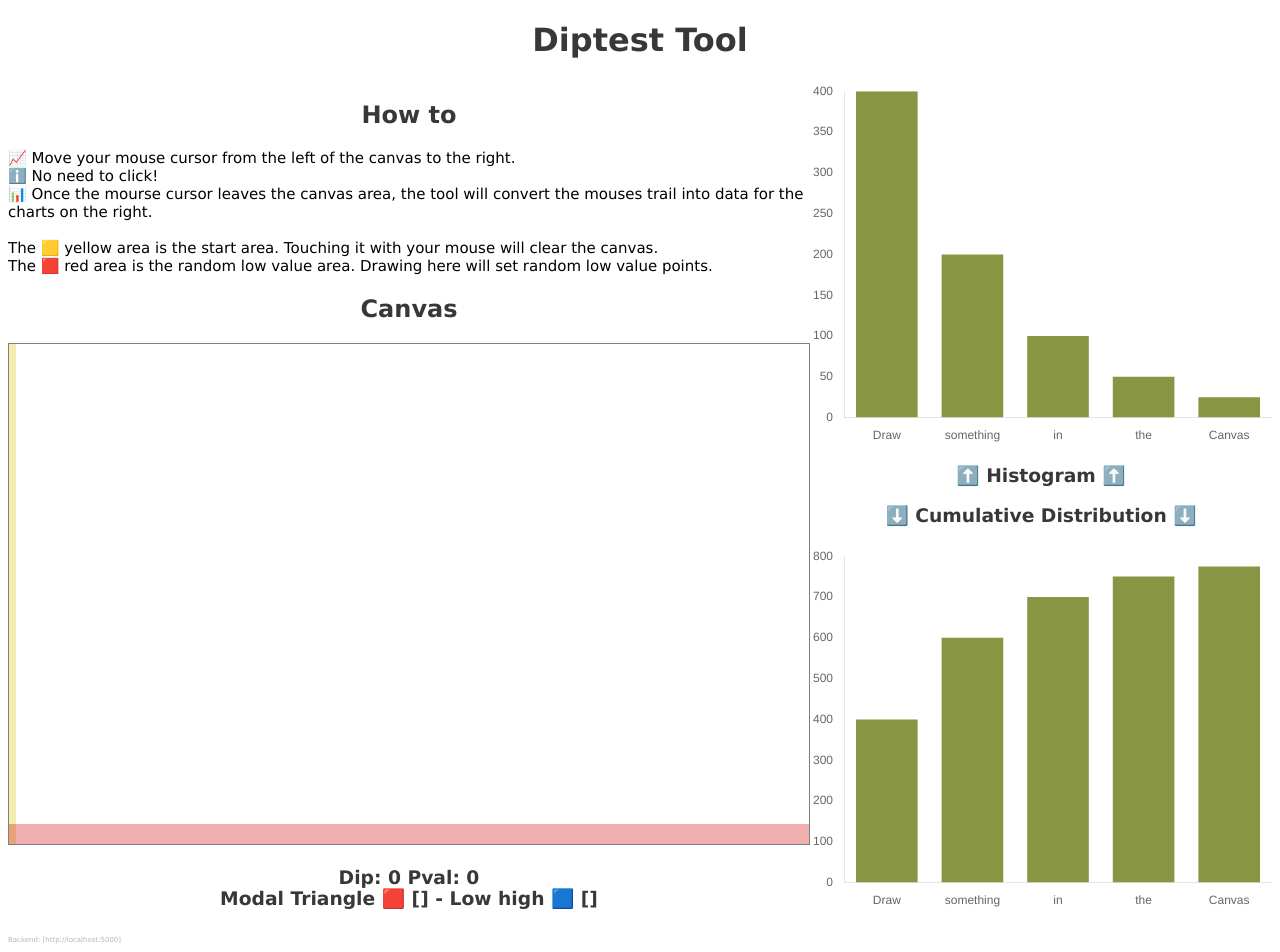
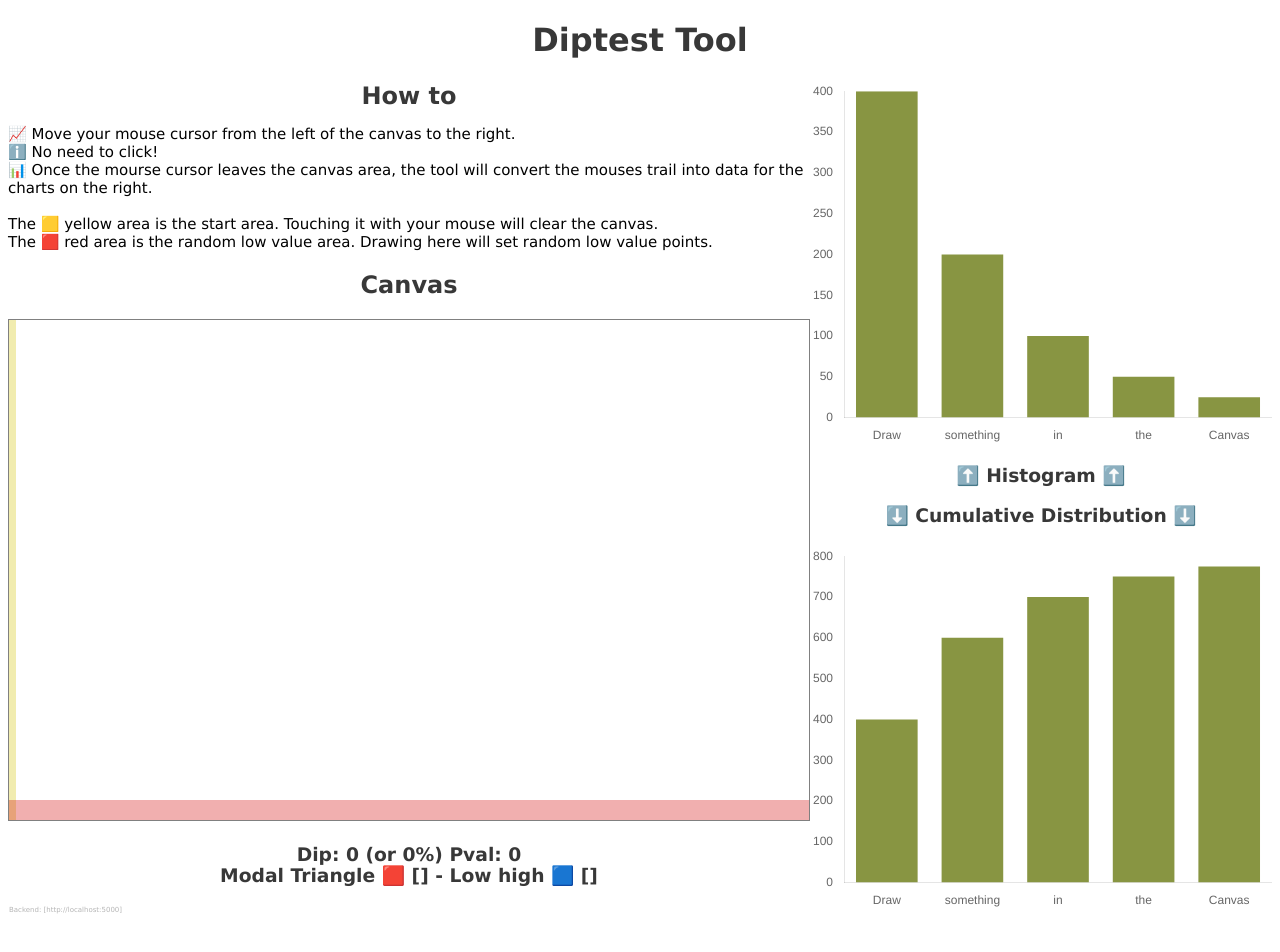
Before and after one commit to lor-enz/diptest-interactive, a Vue app in the folder frontend/: page / in a window 1280 px wide. Shown: the top 952 px of the page. After the commit the page ends 930 px from the top, so only its background shows below. Built offline with nearby package versions, Linux system fonts and the light colour scheme.

Commit message:
💄 Change margins in of titles/text in Frontend

```diff
--- a/frontend/src/App.vue
+++ b/frontend/src/App.vue
@@ -52,6 +52,7 @@ export default {
       low_high: "[]",
       modal_triangle: "[]",
       pval: 0,
+      ecdf: [],
     };
   },
 
@@ -209,7 +210,7 @@ export default {
           return response.json();
         })
         .then((data) => {
-          console.log("...with data:", data);
+          // console.log("...with data:", data);
           this.dipResponse = Number(data["dip"]).toFixed(3);
           this.howUnimodalInPercent = this.howUnimodalInPercent = Math.round(
             (1 - this.dipResponse * 4) * 100
@@ -220,6 +221,7 @@ export default {
           this.pval_left = Number(data["dip_left"]).toFixed(4);
           this.pval_right = Number(data["dip_right"]).toFixed(4);
           this.pval = Number(data["pval"]).toFixed(4);
+          this.ecdf = data["ecdf"];
 
           this.score = Number(data["score"]).toFixed(2);
           this.createChartData();
@@ -263,7 +265,7 @@ export default {
     <h1>Diptest Tool</h1>
     <div class="row">
       <div class="column">
-        <h2>How to</h2>
+        <h2 id="how-to-title">How to</h2>
         <p>
           📈 Move your mouse cursor from the left of the canvas to the right. <br />
           ℹ️ No need to click! <br />
@@ -272,7 +274,7 @@ export default {
           The 🟨 yellow area is the start area. Touching it with your mouse will clear the canvas. <br>
           The 🟥 red area is the random low value area. Drawing here will set random low value points.
         </p>
-        <h2>Canvas</h2>
+        <h2 id="canvas-title" >Canvas</h2>
         <canvas
           id="myCanvas"
           width="800"
@@ -284,7 +286,7 @@ export default {
         <div class="row">
           <div class="column">
             <h3 class="centeredparagraph">
-              Dip: {{ dipResponse }}  Pval: {{ pval }}
+              Dip: {{ dipResponse }} (or {{howUnimodalInPercent}}%)  Pval: {{ pval }}
               <br />
               Modal Triangle 🟥 {{ modal_triangle }} - Low high 🟦 {{ low_high }}
             </h3>
@@ -323,6 +325,7 @@ h2 {
   font-family: verdana;
   color: #383838;
   text-align: center;
+  margin: 15px;
 }
 
 h3 {
@@ -358,6 +361,15 @@ p {
   font-size: 7px;
   color: #b5b5b5;
   text-indent: 0px;
+  margin: 1px;
+}
+
+#how-to-title {
+  margin: 1px;
+}
+
+#canvas-title {
+  margin: 20px;
 }
 
 .centeredparagraph {
```
